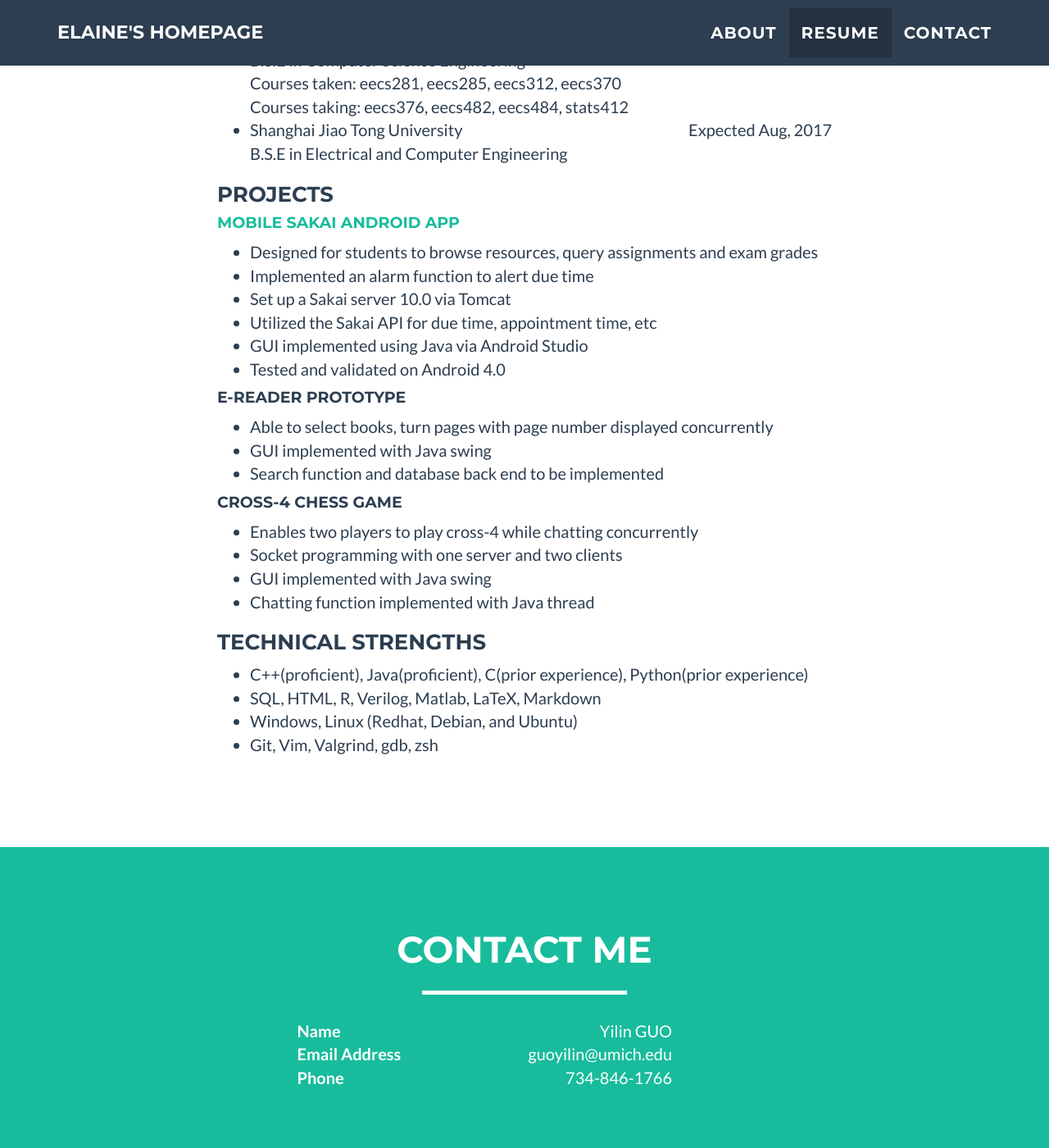
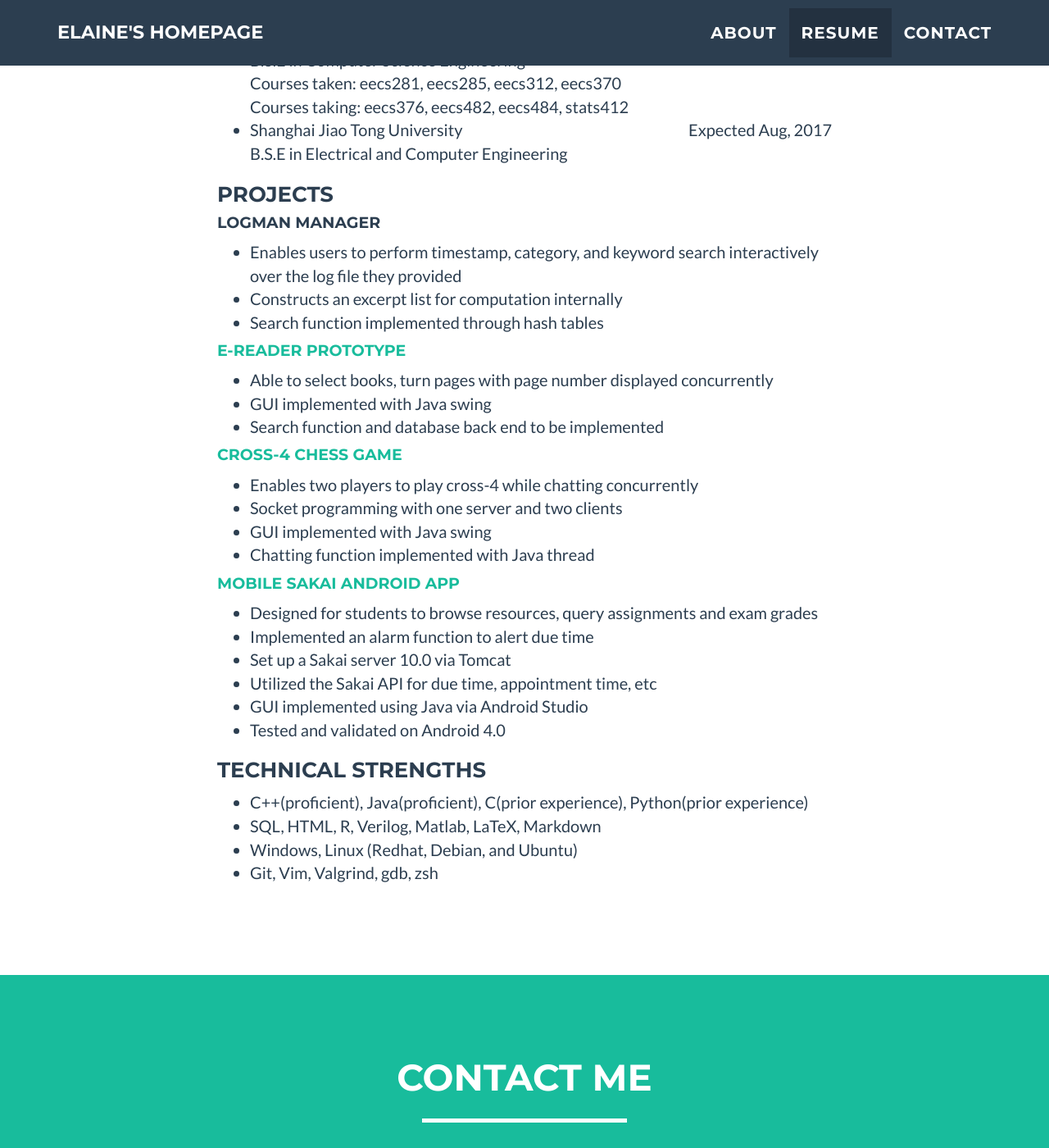
Before and after one commit to YilinGUO/YilinGUO.github.io, a Jekyll site: the page built from index.html, in a window 1280 px wide and 1400 px high, scrolled down 1900 px. Shown: the whole window at 82% size. Built offline with Jekyll 4.4.1, drawn with Linux system fonts in a browser that asks for light colours.

Commit message:
modified:   _includes/portfolio_grid.html

```diff
--- a/_includes/portfolio_grid.html
+++ b/_includes/portfolio_grid.html
@@ -43,6 +43,33 @@
                             </li>
                         </ul>
                     <h3>Projects</h3>
+                    <h4>Logman Manager</h4>
+                    <p>
+                        <ul>
+                            <li>Enables users to perform timestamp, category, and keyword search interactively over the log file they provided</li>
+                            <li>Constructs an excerpt list for computation internally</li>
+                            <li>Search function implemented through hash tables</li>
+                        </ul>
+                    </p>
+                    <h4><a href="https://github.com/YilinGUO/E-Reader-Prototype">E-Reader Prototype</a></h4>
+                    <p>
+                        <ul>
+                            <li>Able to select books, turn pages with page number displayed concurrently</li>
+                            <li>GUI implemented with Java swing</li>
+                            <li>Search function and database back end to be implemented</li>
+                        </ul>
+                    </p>
+
+                    <h4><a href="https://github.com/YilinGUO/Cross-4-Game">Cross-4 Chess Game</a></h4>
+                    <p>
+                        <ul>
+                            <li>Enables two players to play cross-4 while chatting concurrently</li>
+                            <li>Socket programming with one server and two clients</li>
+                            <li>GUI implemented with Java swing</li>
+                            <li>Chatting function implemented with Java thread</li>
+                        </ul>
+                    </p>
+
                     <h4><a href="https://github.com/YilinGUO/SakaiMobile">Mobile Sakai Android App</a></h4>
                     <p>
                         <ul>
@@ -54,26 +81,6 @@
                             <li>Tested and validated on Android 4.0</li>
                         </ul>
                     </p>
-
-                    <h4>E-Reader Prototype</h4>
-                    <p>
-                        <ul>
-                            <li>Able to select books, turn pages with page number displayed concurrently</li>
-                            <li>GUI implemented with Java swing</li>
-                            <li>Search function and database back end to be implemented</li>
-                        </ul>
-                    </p>
-
-                    <h4>Cross-4 Chess Game</h4>
-                    <p>
-                        <ul>
-                            <li>Enables two players to play cross-4 while chatting concurrently</li>
-                            <li>Socket programming with one server and two clients</li>
-                            <li>GUI implemented with Java swing</li>
-                            <li>Chatting function implemented with Java thread</li>
-                        </ul>
-                    </p>
-
                     <h3>Technical Strengths</h3>
                     <p>
                         <ul>
```
